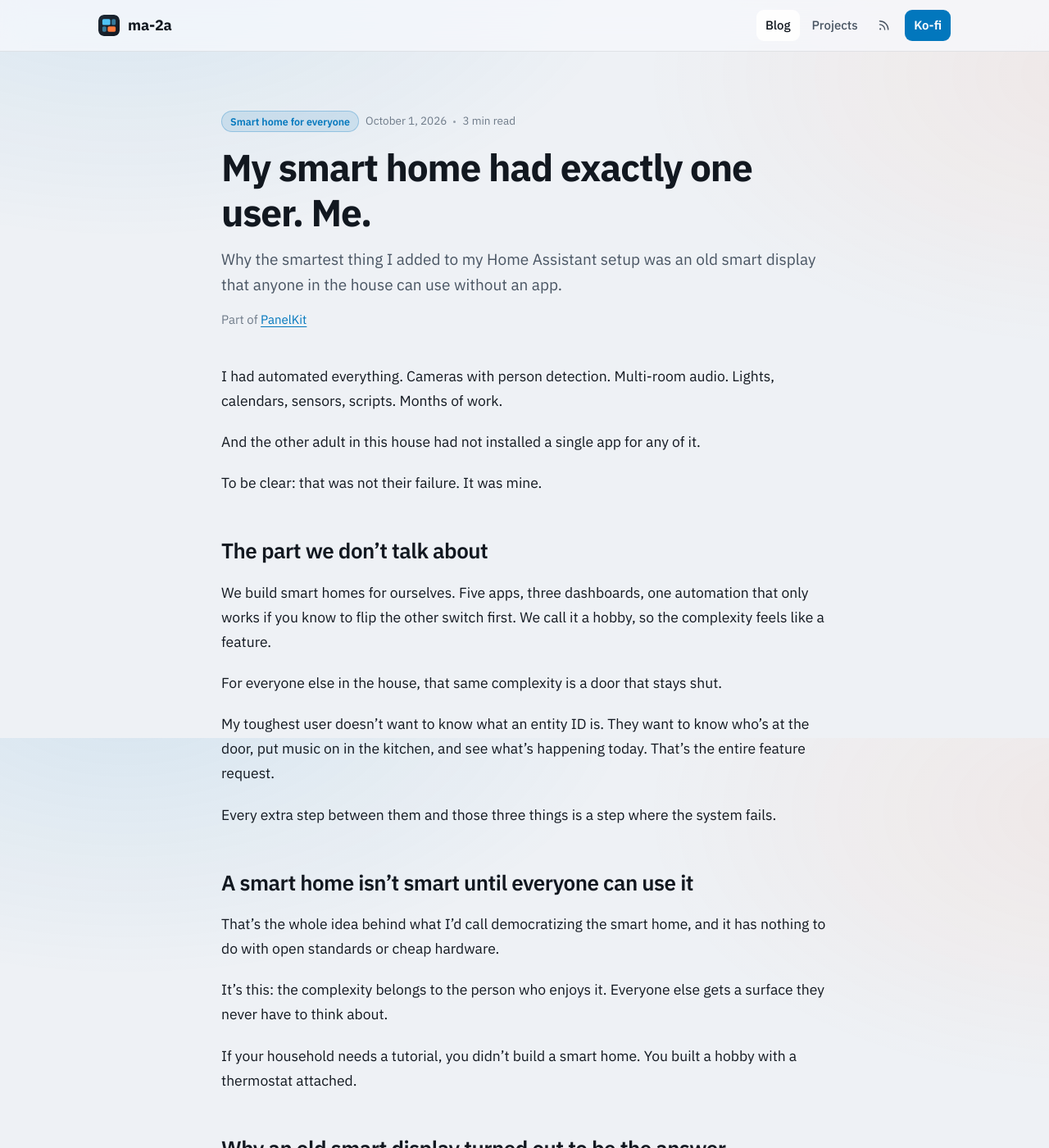
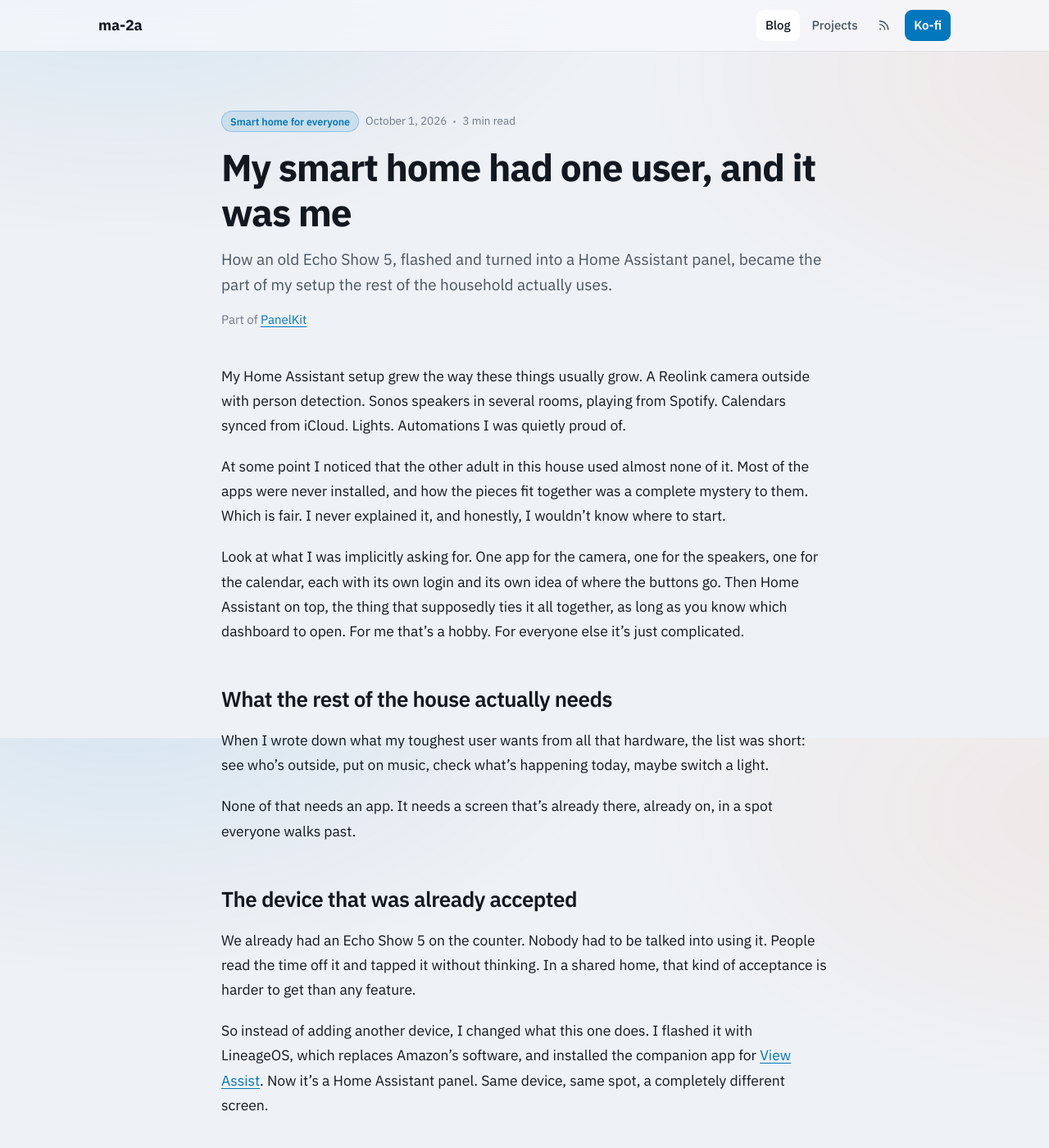
Before and after one commit to ma-2a/ma-2a.github.io, a Jekyll site: the page built from _posts/2026-10-01-my-smart-home-had-one-user.md, in a window 1280 px wide and 1400 px high. Shown: the whole window at 82% size. Built offline with Jekyll 4.4.1, drawn with Linux system fonts in a browser that asks for light colours; some of the changed text lies outside the part shown.

Commit message:
Drop header logo, rewrite first post

```diff
--- a/_includes/header.html
+++ b/_includes/header.html
@@ -3,7 +3,6 @@
 <header class="site-header">
   <div class="wrap bar">
     <a class="brand" href="{{ '/' | relative_url }}" aria-label="{{ site.title }}, home">
-      <img src="{{ '/assets/img/favicon.svg' | relative_url }}" alt="" width="26" height="26">
       <span>{{ site.title }}</span>
     </a>
     <nav class="nav" aria-label="Main">
--- a/_posts/2026-10-01-my-smart-home-had-one-user.md
+++ b/_posts/2026-10-01-my-smart-home-had-one-user.md
@@ -1,79 +1,57 @@
 ---
-title: My smart home had exactly one user. Me.
-description: Why the smartest thing I added to my Home Assistant setup was an old smart display that anyone in the house can use without an app.
+title: My smart home had one user, and it was me
+description: How an old Echo Show 5, flashed and turned into a Home Assistant panel, became the part of my setup the rest of the household actually uses.
 category: smart-home-for-everyone
-tags: [home-assistant, view-assist, wall-panel, family-friendly]
+tags: [home-assistant, view-assist, echo-show, wall-panel]
 project: panelkit
 ---
 
-I had automated everything. Cameras with person detection. Multi-room audio. Lights, calendars, sensors, scripts. Months of work.
+My Home Assistant setup grew the way these things usually grow. A Reolink camera outside with person detection. Sonos speakers in several rooms, playing from Spotify. Calendars synced from iCloud. Lights. Automations I was quietly proud of.
 
-And the other adult in this house had not installed a single app for any of it.
+At some point I noticed that the other adult in this house used almost none of it. Most of the apps were never installed, and how the pieces fit together was a complete mystery to them. Which is fair. I never explained it, and honestly, I wouldn't know where to start.
 
-To be clear: that was not their failure. It was mine.
+Look at what I was implicitly asking for. One app for the camera, one for the speakers, one for the calendar, each with its own login and its own idea of where the buttons go. Then Home Assistant on top, the thing that supposedly ties it all together, as long as you know which dashboard to open. For me that's a hobby. For everyone else it's just complicated.
 
-## The part we don't talk about
+## What the rest of the house actually needs
 
-We build smart homes for ourselves. Five apps, three dashboards, one automation that only works if you know to flip the other switch first. We call it a hobby, so the complexity feels like a feature.
+When I wrote down what my toughest user wants from all that hardware, the list was short: see who's outside, put on music, check what's happening today, maybe switch a light.
 
-For everyone else in the house, that same complexity is a door that stays shut.
+None of that needs an app. It needs a screen that's already there, already on, in a spot everyone walks past.
 
-My toughest user doesn't want to know what an entity ID is. They want to know who's at the door, put music on in the kitchen, and see what's happening today. That's the entire feature request.
+## The device that was already accepted
 
-Every extra step between them and those three things is a step where the system fails.
+We already had an Echo Show 5 on the counter. Nobody had to be talked into using it. People read the time off it and tapped it without thinking. In a shared home, that kind of acceptance is harder to get than any feature.
 
-## A smart home isn't smart until everyone can use it
+So instead of adding another device, I changed what this one does. I flashed it with LineageOS, which replaces Amazon's software, and installed the companion app for [View Assist](https://github.com/dinki/View-Assist). Now it's a Home Assistant panel. Same device, same spot, a completely different screen.
 
-That's the whole idea behind what I'd call democratizing the smart home, and it has nothing to do with open standards or cheap hardware.
+## What's on it
 
-It's this: the complexity belongs to the person who enjoys it. Everyone else gets a surface they never have to think about.
+The default screen is a clock you can read from across the room, with the weather and the next appointments underneath. The background color shifts with the time of day. Most of the time that's all anyone needs from it, and nobody has to touch anything.
 
-If your household needs a tutorial, you didn't build a smart home. You built a hobby with a thermostat attached.
+When the Reolink detects a person, a banner appears on that clock screen. Tapping it opens the live stream, with a button for the floodlight next to it.
 
-## Why an old smart display turned out to be the answer
+A bar on the right holds five icons: home, camera, music, lights, calendar. The music page controls the Sonos speakers, one room or several, with large volume buttons and the next songs in the queue. The calendar page shows the week from the shared iCloud calendars.
 
-The solution was already sitting in millions of kitchens: a small smart display.
+After a short while without a touch, the panel goes back to the clock on its own.
 
-Think about why these things got adopted in the first place. They sit on a counter. They show the time. You glance at them. You tap them. Nobody needs onboarding for a clock.
+## Four rules I'd apply to any panel
 
-No app to install. No login to remember. No "where did you put the icon again?" It's furniture that happens to be useful.
+**The idle screen has to be worth a glance.** If the panel only becomes useful once you start tapping, it's just another app on a stand.
 
-Used ones go for very little, because plenty of people have one sitting in a drawer.
+**Everything sits one tap away from the clock.** Anything that needs a second level of navigation is something only I will use. That belongs in the regular Home Assistant dashboard, not on the panel.
 
-The twist: there's no voice assistant from the manufacturer on mine anymore. I flashed it with LineageOS and run it as a Home Assistant panel through [View Assist](https://github.com/dinki/View-Assist). Familiar hardware, my interface, everything local.
+**No settings, no entity names, no status pages.** When something breaks, I fix it from my laptop. The panel doesn't need to explain itself.
 
-## What it actually does now
+**It always returns home.** Whoever walks by next shouldn't find a music page someone left open an hour ago.
 
-At rest it shows a large clock, the weather, and the next few things on the calendar. Useful without being touched, which is most of the time.
+## What it costs
 
-When the outdoor camera detects a person, a small banner appears on that same screen. One tap opens the live view.
+Flashing only works on specific Echo Show models and firmware versions. It takes a few evenings, and if something goes wrong the device may not boot again. On top of that, View Assist and the custom cards I use mean a fair amount of YAML.
 
-Down the right edge there are five icons: home, camera, music, lights, calendar. Every function is exactly one tap away. After a while, everything returns to the clock by itself.
+All of that lands on one person, once. Everyone else gets a screen that just works. That's the trade I wanted.
 
-No menus. No settings. Nothing you can break by poking at it.
+## Next
 
-Here's how you know it worked: nobody talks about it. Nobody comments on a thing that just works. That silence is the whole point.
+The full setup goes in the next post: flashing, View Assist, every integration, every card, and the places I got stuck.
 
-## Four rules I'd keep for any panel
-
-**One device, one fixed place.** The value comes from never having to look for it.
-
-**The idle screen has to be useful on its own.** If you only get value by touching it, you've built an app, not a panel.
-
-**Nothing is more than one tap away.** The moment there's a second level of navigation, you've lost everyone but yourself.
-
-**Hide everything that isn't a daily need.** No configuration, no diagnostics, no entity names. The nerd surface lives somewhere else.
-
-## The honest part
-
-Flashing a smart display isn't for everyone. It only works on specific models and firmware versions, it takes a few evenings, and if it goes wrong you have an expensive paperweight. There's no gentle way to say that.
-
-But it's a one-time cost paid by one person. Everyone else just gets a screen that works, every day.
-
-That trade is the best one in my entire setup.
-
-## What's next
-
-I'm putting what I built into the open. [PanelKit](https://github.com/ma-2a/panelkit) is a visual editor for View Assist dashboards: pick your screen, lay out the grid, drop in your cards, copy the YAML. You can [try the builder here](https://ma-2a.github.io/panelkit/builder/).
-
-The full build, step by step, from flashing the device to the last bit of polish, is coming in the next post.
+In the meantime I've been turning the YAML part into something less painful. [PanelKit](https://github.com/ma-2a/panelkit) is a visual editor for View Assist dashboards: pick your screen, lay out the grid, drop in your cards, copy the result. You can [try the builder here](https://ma-2a.github.io/panelkit/builder/).
--- a/assets/css/main.css
+++ b/assets/css/main.css
@@ -94,7 +94,6 @@ main.wrap { flex: 1; padding-top: 8px; padding-bottom: 64px; }
 }
 .bar { display: flex; align-items: center; gap: 16px; min-height: 62px; }
 .brand { display: flex; align-items: center; gap: 10px; color: var(--ink); text-decoration: none; font-weight: 700; font-size: 18px; letter-spacing: -0.01em; margin-right: auto; }
-.brand img { border-radius: 7px; }
 .nav { display: flex; align-items: center; gap: 4px; }
 .nav a { color: var(--ink-2); text-decoration: none; padding: 7px 11px; border-radius: 9px; font-size: 15px; font-weight: 500; }
 .nav a:hover { color: var(--ink); background: var(--glass); }
```
